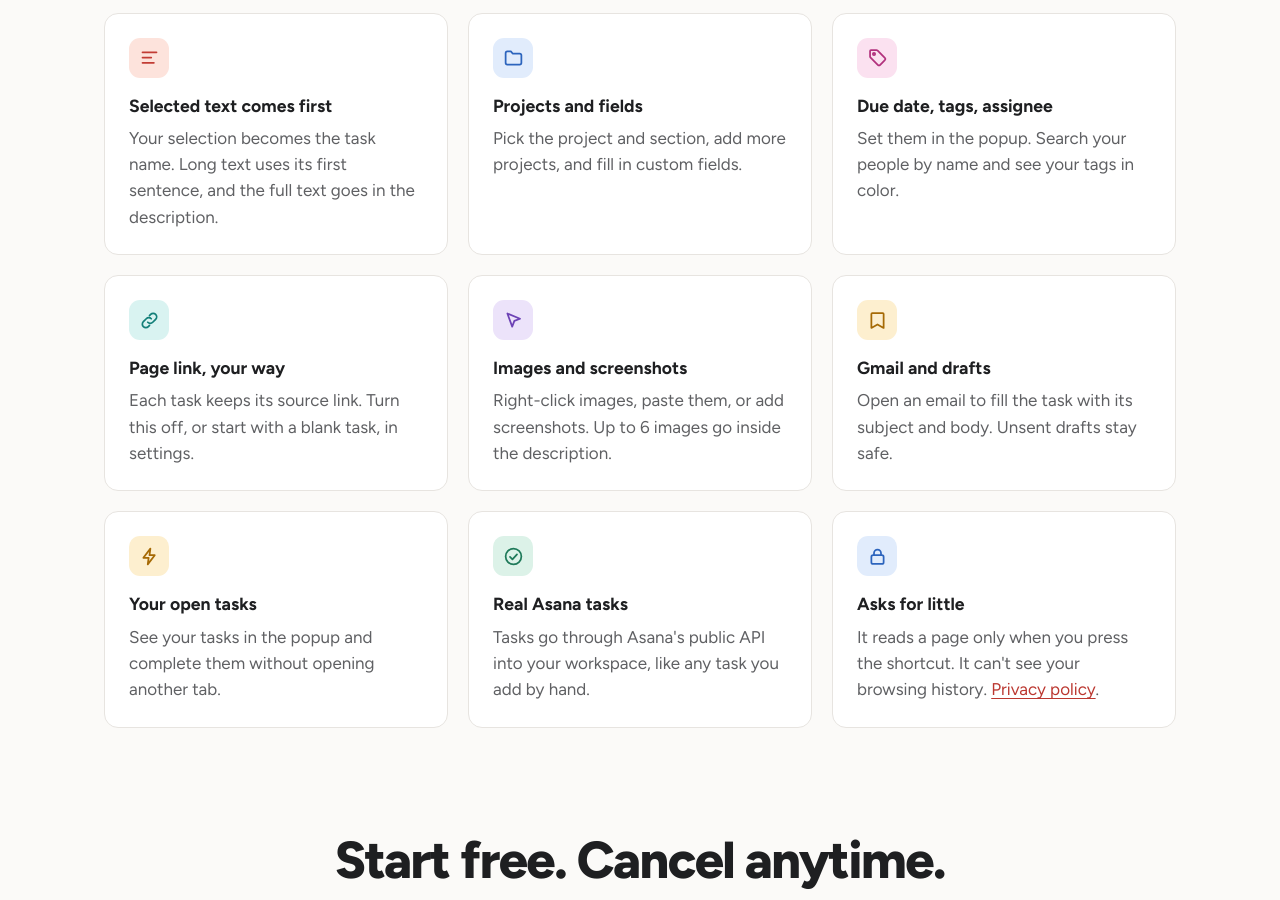
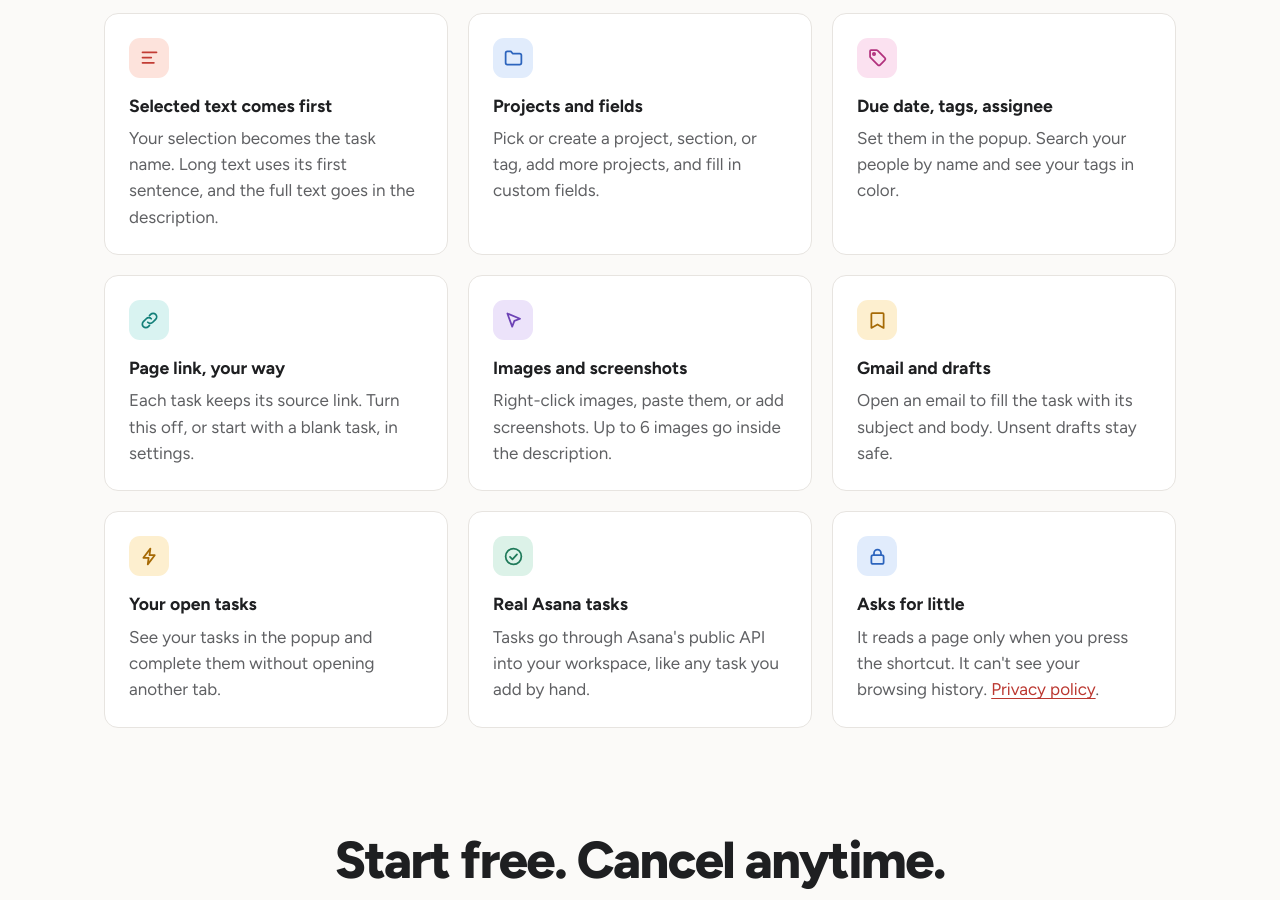
Before and after one commit to ravishxt/quick-task, a plain HTML site: page index.html in a window 1280 px wide. Shown: the part 2000-2900 px from the top of the page. Drawn offline with Linux system fonts and the light colour scheme.

Commit message:
feat: mention creating tags and projects on site

```diff
--- a/index.html
+++ b/index.html
@@ -135,7 +135,7 @@
       <p class="sub">Finish the task here, so you don't have to open Asana to fix it later.</p>
       <div class="grid">
         <div class="card"><span class="ico coral"><svg><use href="#c-text"/></svg></span><h3>Selected text comes first</h3><p>Your selection becomes the task name. Long text uses its first sentence, and the full text goes in the description.</p></div>
-        <div class="card"><span class="ico blue"><svg><use href="#c-folder"/></svg></span><h3>Projects and fields</h3><p>Pick the project and section, add more projects, and fill in custom fields.</p></div>
+        <div class="card"><span class="ico blue"><svg><use href="#c-folder"/></svg></span><h3>Projects and fields</h3><p>Pick or create a project, section, or tag, add more projects, and fill in custom fields.</p></div>
         <div class="card"><span class="ico pink"><svg><use href="#c-tag"/></svg></span><h3>Due date, tags, assignee</h3><p>Set them in the popup. Search your people by name and see your tags in color.</p></div>
         <div class="card"><span class="ico teal"><svg><use href="#c-link"/></svg></span><h3>Page link, your way</h3><p>Each task keeps its source link. Turn this off, or start with a blank task, in settings.</p></div>
         <div class="card"><span class="ico purple"><svg><use href="#c-pointer"/></svg></span><h3>Images and screenshots</h3><p>Right-click images, paste them, or add screenshots. Up to 6 images go inside the description.</p></div>
```
